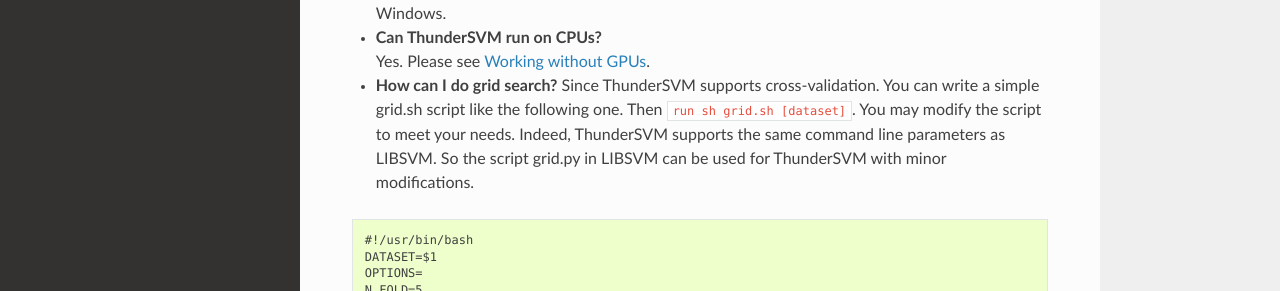
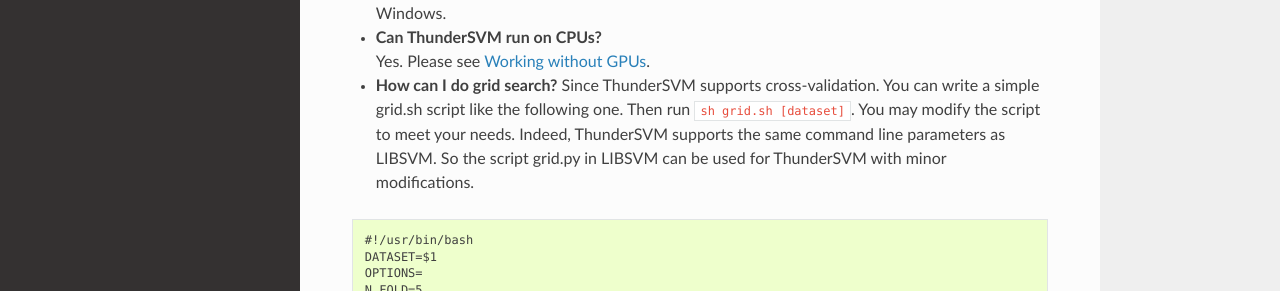
Before and after one commit to Xtra-Computing/thundersvm, a Sphinx documentation site: the page built from docs/faq.md, in a window 1280 px wide and 1118 px high. Shown: the part 406-697 px from the top of the window. Built offline with Sphinx 7.4.7 and the Read the Docs theme 2.0.0, drawn with Linux system fonts in a browser that asks for light colours.

Commit message:
Update faq.md

````diff
--- a/docs/faq.md
+++ b/docs/faq.md
@@ -16,7 +16,7 @@
   Yes. Please see [Working without GPUs](get-started.md).
 
  * **How can I do grid search?**
-   Since ThunderSVM supports cross-validation. You can write a simple grid.sh script like the following one. Then ```run sh grid.sh [dataset]```.  You may modify the script to meet your needs. Indeed, ThunderSVM supports the same command line parameters as LIBSVM. So the script grid.py in LIBSVM can be used for ThunderSVM with minor modifications.
+   Since ThunderSVM supports cross-validation. You can write a simple grid.sh script like the following one. Then run ``` sh grid.sh [dataset]```.  You may modify the script to meet your needs. Indeed, ThunderSVM supports the same command line parameters as LIBSVM. So the script grid.py in LIBSVM can be used for ThunderSVM with minor modifications.
 ```
 #!/usr/bin/bash
 DATASET=$1
````
